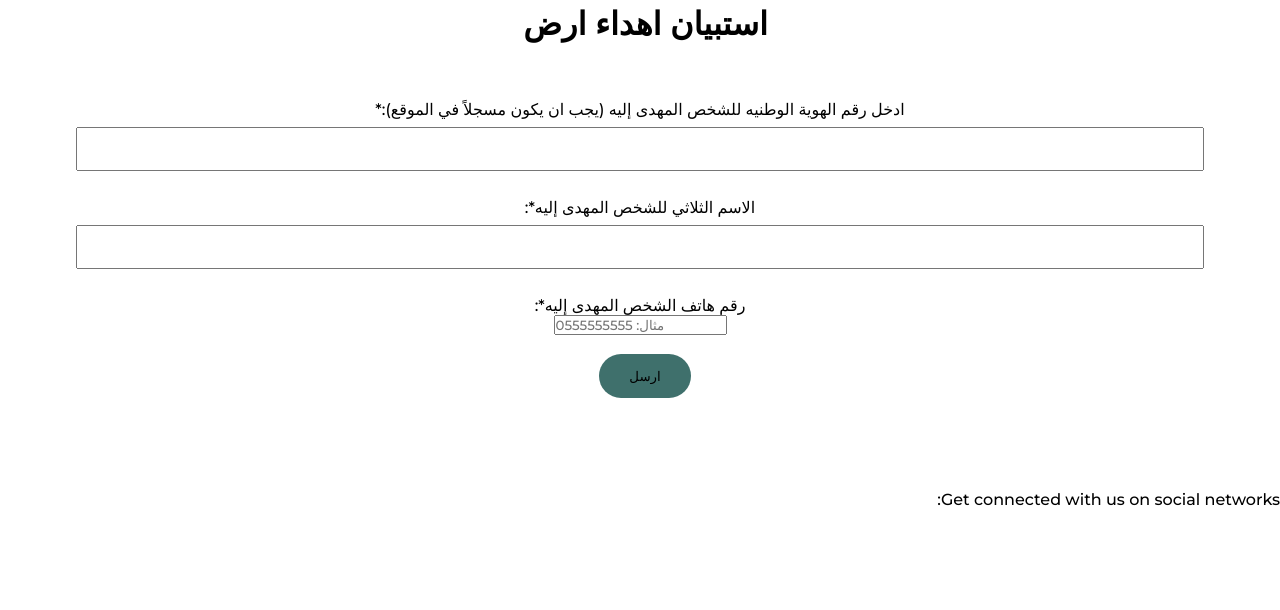
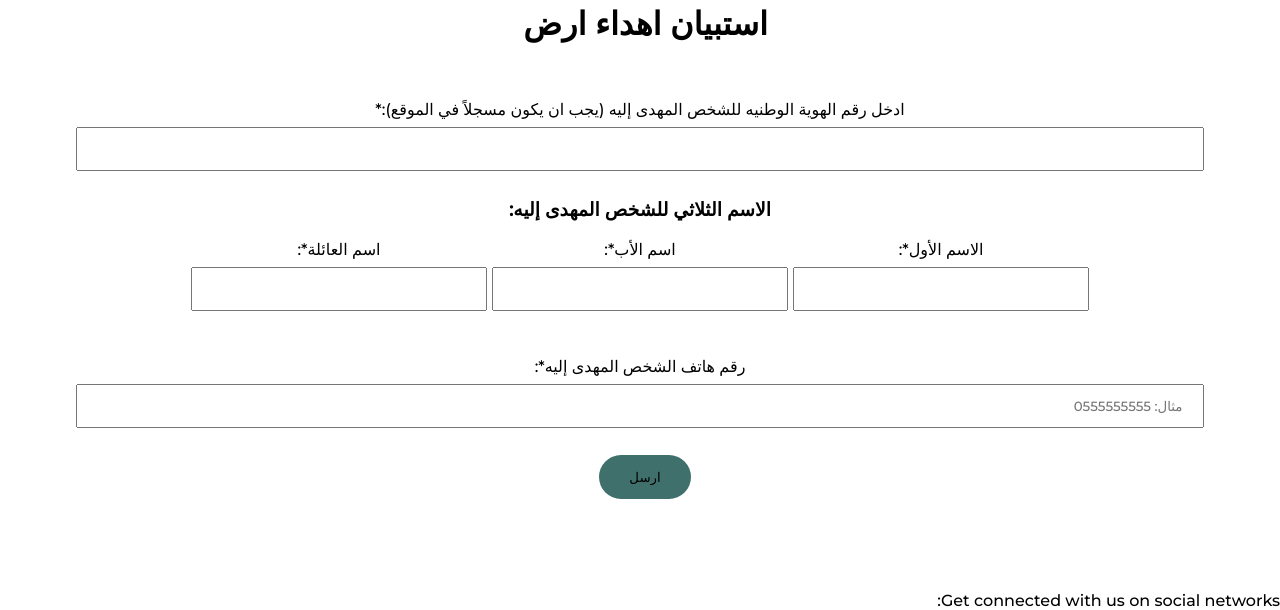
Before and after one commit to SanaaJamil/landSA, a PHP site: page /giftLandForm.php in a window 1280 px wide. Shown: the part 305-915 px from the top of the page. Before the commit the page ends 811 px from the top, so only its background shows below. Run offline with PHP 8.4, Linux system fonts and the light colour scheme; a stand-in replaces the project's code that opens the database connection.

Commit message:
Add files via upload

```diff
--- a/LandSA/giftLandForm.php
+++ b/LandSA/giftLandForm.php
@@ -1,10 +1,82 @@
-<!-- land Inheritance form -->
+<!-- Gift Land form -->
+<?php
+
+	#Check the connections with the server and DB
+	include "connection.php";
+
+	// receive all the informations from the interface specifically "giftLandForm.php"
+	if ($_SERVER["REQUEST_METHOD"]=="POST"){
+		$requestID='A333';
+		$NOwnerID = $_POST["NOwnerID"];
+		$NOwnerFirstName = $_POST["NOwnerFirstName"];
+		$NOwnerMiddleName = $_POST["NOwnerMiddleName"];
+		$NOwnerLastName = $_POST["NOwnerLastName"];
+		$NOwnerPhone = $_POST["NOwnerPhone"];
+		$REUN='0777';                               //need to be reviwed ------------------------------------------------*
+		$UserID= '0000';                            //need to be reviwed ------------------------------------------------*
+
+		//Check that the new owner is a user in the website
+		$query1="SELECT ID FROM `users` WHERE $NOwnerID=`ID` AND $NOwnerPhone=`phoneNum`"; // AND $NOwnerName=`Name` AND $NOwnerPhone=`phoneNum`;
+		$result = mysqli_query($con, $query1);
+		$count = mysqli_num_rows($result);
+		if ($count == 1){
+			//Check that their are no repeted requests
+			$query2="SELECT REUN FROM `giftrecord` WHERE $REUN=`REUN`"; // AND $NOwnerName=`Name` AND $NOwnerPhone=`phoneNum`;
+			$result2 = mysqli_query($con, $query2);
+			$count2 = mysqli_num_rows($result2);
+
+			if($count2 != 1){
+				$row = mysqli_fetch_array($result, MYSQLI_ASSOC);
+			$insertGift = "INSERT INTO giftrecord (requestID,NOwnerID,NOwnerFirstName,NOwnerMiddleName,NOwnerLastName,NOwnerPhone,REUN,UserID)
+			value(?,?,?,?,?,?,?,?)";
+
+			$stmt = mysqli_prepare($con,$insertGift);
+			mysqli_stmt_bind_param($stmt,"ssssssss",$requestID,$NOwnerID,$NOwnerFirstName,$NOwnerMiddleName,$NOwnerLastName,$NOwnerPhone,$REUN,$UserID);
+			$result=mysqli_stmt_execute($stmt);
+
+			if($result){
+				echo "<script>alert('تم إرسال الطلب بنجاح')</script>";
+				echo "<script>setTimeout(\"location.href = 'giftLandForm.php';\",1500);</script>";
+				// header('Location: giftLandForm.php');
+			}
+			else {
+				die("Error: ".mysqli_stmt_error($stmt));
+			}
+
+
+			// if(!isset($_SESSION['loginUser'])){
+			//     $_SESSION['loginUser'] = $user_id;
+			// }
+
+			}else{echo "<script>alert('تم استقبال طلب اهداء على هذه الأرض مسبقًا')</script>";}
+
+		}else{ echo "<script>alert('المسخدم غير مسجل بالموقع او المعلومات غير صحيحه')</script>";}
+
+	}
+?>
+
+
+<!-- -------------------------------------------------#HTML Code#-------------------------------------------------- -->
 <!DOCTYPE html>
 <html lang="ar" style='direction: rtl'>
 	<head>
 		<title> Gift land form</title>
 		<link rel="stylesheet" href="style.css">
 		<script src="components/ComponentHandler.js" ></script>
+		<style>
+			.Namefeild{
+				text-align: center;
+				width: 80%;
+				margin:0 auto;
+			}
+			table.Namefeild{
+			border-collapse: collapse;
+			width: 80%;
+			}
+			.Namefeild input[type=text] {
+				width: 98.5%;
+			}
+		</style>
 	</head>
 	<body>
 		<!--Page header-->
@@ -12,22 +84,36 @@
 	<div class="content">
 		<div style="text-align:center;margin: 5%;">
 			<h1 style="padding-left:1%;margin: 5%;">استبيان اهداء ارض</h1>
-			<form action="" >
 
-			<label for="NewOwnerID">ادخل رقم الهوية الوطنيه للشخص المهدى إليه (يجب ان يكون مسجلاً في الموقع):*</label><br>
-  			<input type="text" id="NewOwnerID" name="NewOwnerID" required><br><br>
+			<!-- Gift Land Form -->
+			<form method="POST" action="giftLandForm.php">
 
-  			<label for="NewOwnerName">الاسم الثلاثي للشخص المهدى إليه*:</label><br>
-  			<input type="text" id="NewOwnerName" name="NewOwnerName" required><br><br>
+			<label for="NOwnerID">ادخل رقم الهوية الوطنيه للشخص المهدى إليه (يجب ان يكون مسجلاً في الموقع):*</label><br>
+  			<input type="text" id="NOwnerID" name="NOwnerID" required><br><br>
 
-			<label for="NewOwnerName">رقم هاتف الشخص المهدى إليه*:</label><br>
-  			<input type="tel" minlength="10" maxlength="10" id="NewOwnerPhone" name="NewOwnerPhone" name="PhoneNumber" placeholder="مثال: 0555555555" required><br><br>
+			<h3 for="NOwnerName">الاسم الثلاثي للشخص المهدى إليه:</h3><br>
+			<table class="Namefeild">
+				<tr>
+					<td><label for="NOwnerFirstName">الاسم الأول*:</label></td>
+					<td><label for="NOwnerMiddleName">اسم الأب*:</label></td>
+					<td><label for="NOwnerLastName">اسم العائلة*:</label></td>
+				</tr>
+				<tr>
+					<td><input type="text" id="NOwnerFirstName" name="NOwnerFirstName" required></td>
+					<td><input type="text" id="NOwnerMiddleName" name="NOwnerMiddleName" required></td>
+					<td><input type="text" id="NOwnerLastName" name="NOwnerLastName" required></td>
+				</tr>
+			</table><br><br>
+
+			<label for="NOwnerPhone">رقم هاتف الشخص المهدى إليه*:</label><br>
+  			<input type="text" minlength="10" maxlength="10" id="NOwnerPhone" name="NOwnerPhone" placeholder="مثال: 0555555555" required><br><br>
 
   			<button><input type="submit" value="ارسل" ></button>
 
 			</form>
 		</div>
 	</div>
+
 		<!-- footer -->
 		<div w3-include-html="components/footer.html"></div>
 
```
